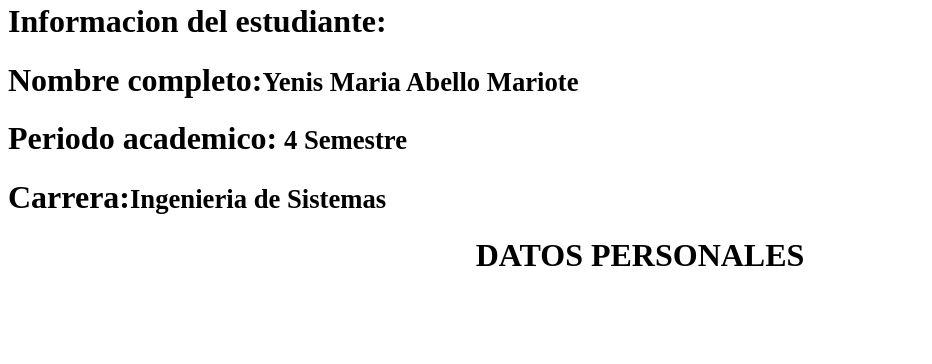
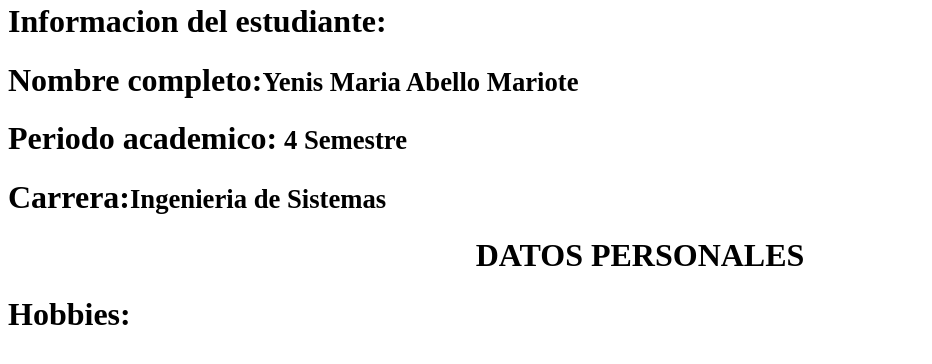
Before and after one commit to Yens20/Actividad-Yenis_Abello, a plain HTML site: page index.html in a window 1280 px wide. Shown: the part 402-766 px from the top of the page, without its empty margins (0-932 px from the left). Drawn offline with Linux system fonts and the light colour scheme.

Commit message:
commit 8

```diff
--- a/index.html
+++ b/index.html
@@ -15,6 +15,9 @@
     <h1>Periodo academico:<small> 4 Semestre </small></h1>
     <h1>Carrera:<small>Ingenieria de Sistemas</small></h1>
     <center> <h1>DATOS PERSONALES </h1></center>
+    <h1>Hobbies:</h1>
+
+
 
 
 </body>
```
